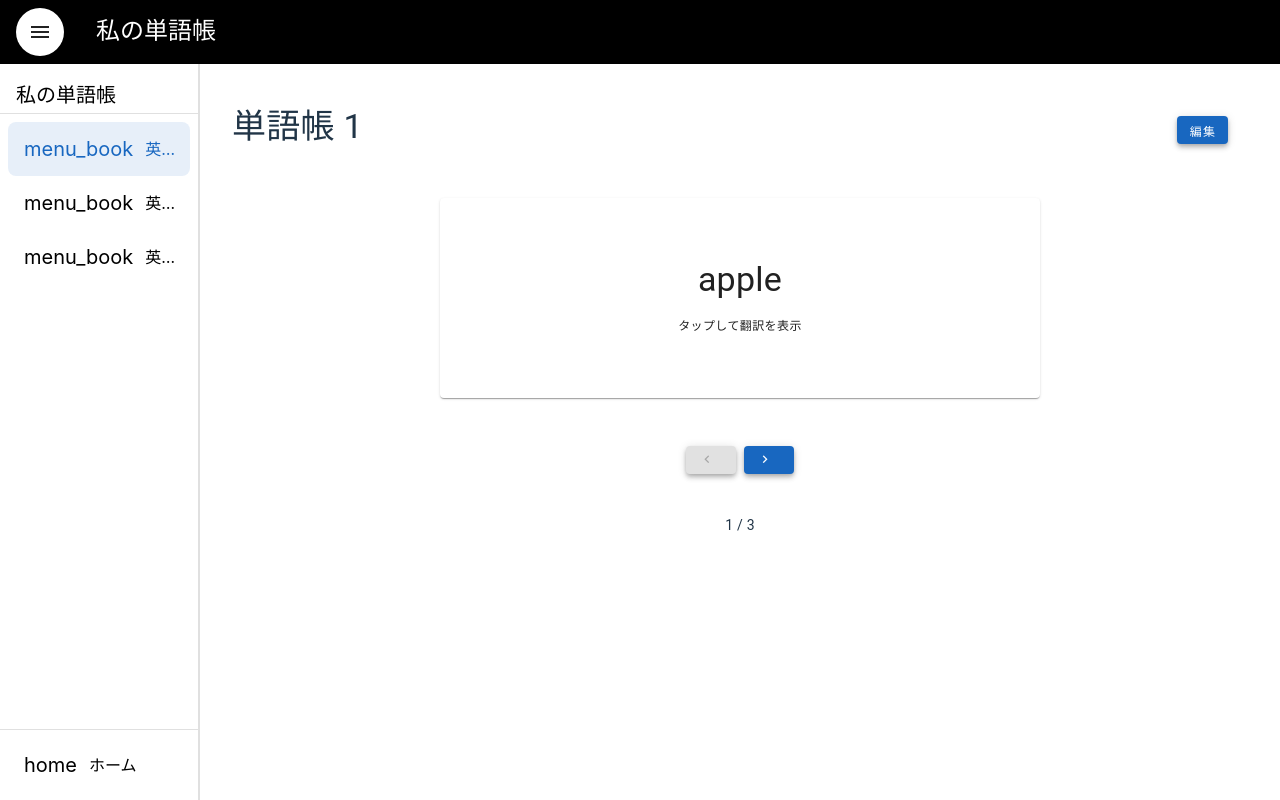
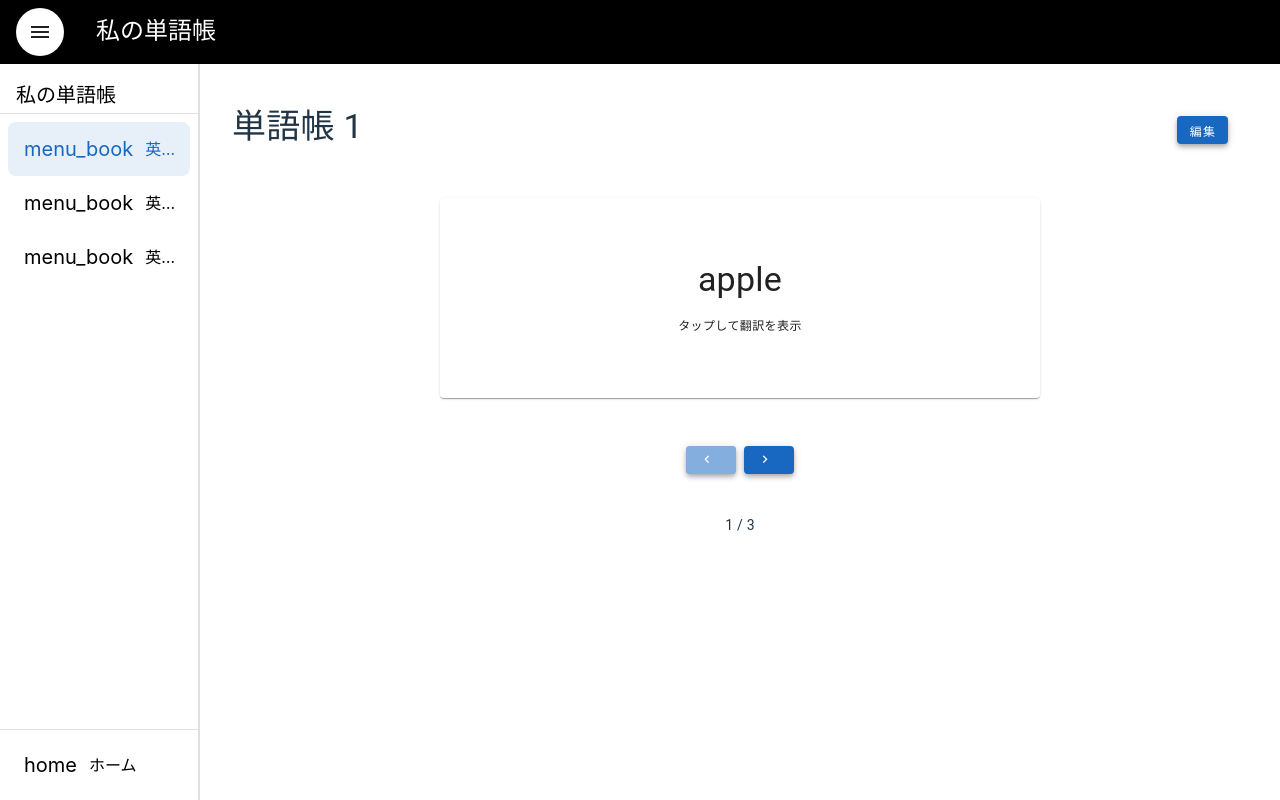
Before and after one commit to hisho-123/my-vocabulary-book_frontend, a Vue app: page /book/1 in a window 1280 px wide. Built offline with nearby package versions, Linux system fonts and the light colour scheme.

Commit message:
buttonコンポーネントで第2ボタンの色を選択できるように修正

```diff
--- a/src/components/Button/index.vue
+++ b/src/components/Button/index.vue
@@ -25,6 +25,10 @@ type Props = {
   セカンドボタンの有無
    */
   secondBtn?: boolean
+  /**
+  セカンドボタンの色
+   */
+  secondBtnColor?: 'primary' | 'white'
   /**
   セカンドボタンのテキスト
    */
@@ -63,9 +67,13 @@ const emit = defineEmits<{
 
 const position = 'position' + props.position
 
-const firstBtnColor = props.secondBtn ? props.color : props.color === 'primary' ? 'primary' : 'black'
+const firstBtnColor = props.color
 const variant = firstBtnColor === 'primary' ? 'elevated' : 'outlined'
 const elevation = firstBtnColor === 'primary' ? 4 : 0
+
+const secondBtnColor = props.secondBtnColor
+const secondBtnVariant = secondBtnColor === 'primary' ? 'elevated' : 'outlined'
+const secondBtnElevation = secondBtnColor === 'primary' ? 4 : 0
 
 </script>
 
@@ -74,10 +82,10 @@ const elevation = firstBtnColor === 'primary' ? 4 : 0
     <v-btn
       v-if="secondBtn"
       class="margin"
-      :color="white"
-      :variant="variant"
+      :color="secondBtnColor"
+      :variant="secondBtnVariant"
       :size="size"
-      :elevation="elevation"
+      :elevation="secondBtnElevation"
       :disabled="secondBtnDisabled"
       @click="emit('secondClick')"
     >
--- a/src/pages/BookPage.vue
+++ b/src/pages/BookPage.vue
@@ -84,6 +84,7 @@ onMounted(async () => {
           icon="mdi-chevron-right"
           :secondBtn="true"
           secondBtnContent=""
+          secondBtnColor="primary"
           :secondBtnDisabled="currentIndex === 0"
           secondBtnIcon="mdi-chevron-left"
           @firstClick="nextWord"
```
